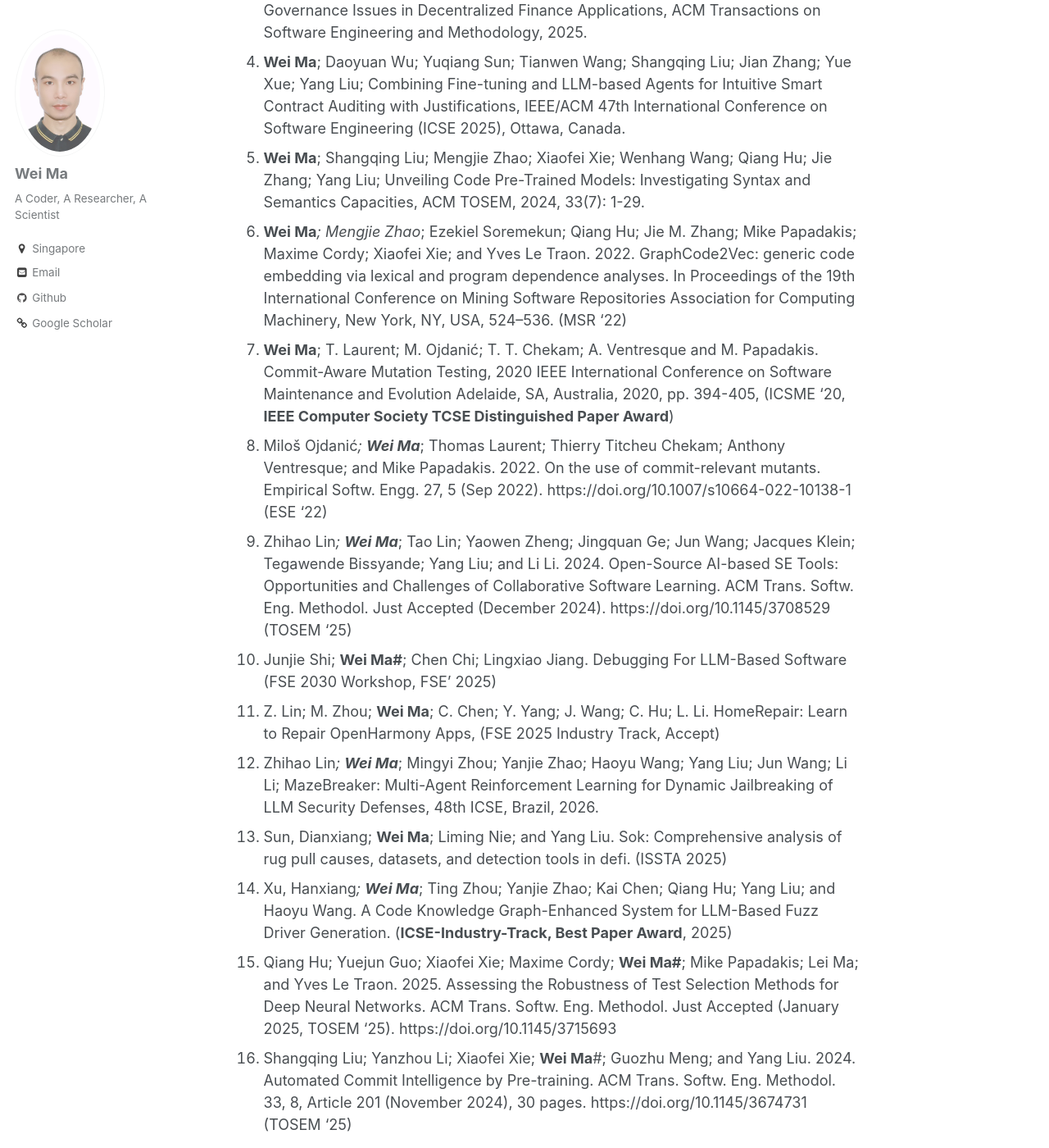
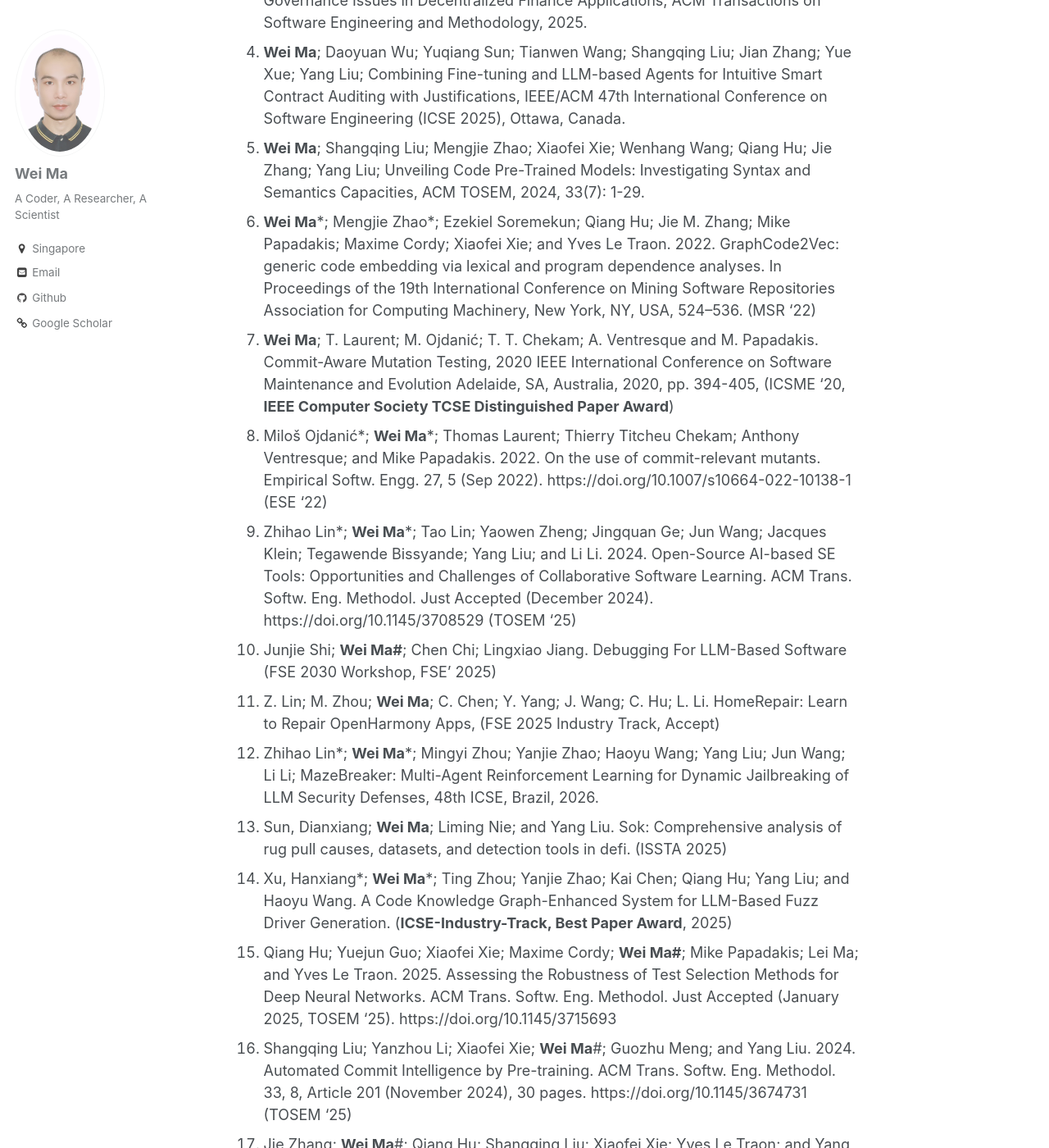
Before and after one commit to Marvinmw/weima, a Jekyll site: the page built from _pages/publications.md, in a window 1280 px wide and 1400 px high, scrolled down 431 px. Shown: the whole window at 82% size. Built offline with Jekyll 4.4.1, drawn with Linux system fonts in a browser that asks for light colours; some of the changed text lies outside the part shown.

```diff
--- a/_pages/publications.md
+++ b/_pages/publications.md
@@ -5,22 +5,22 @@ permalink: /publications/
 author_profile: true
 ---
 
-* co-first author, # corresponding author
+\* co-first author, # corresponding author
 
 1. **Wei Ma**; Mike Papadakis; Anestis Tsakmalis; Maxime Cordy; Yves Le Traon; Test Selection for Deep Learning Systems, ACM Transactions on Software Engineering and Methodology, 2021, 30(2): 1-22.
 2. **Wei Ma**; Thierry Titcheu Chekam; Mike Papadakis; Mark Harman; MuDelta: Delta-Oriented Mutation Testing at Commit Time, the 43rd International Conference on Software Engineering (ICSE 2021), Madrid, Spain.
 3. **Wei Ma**; Chenguang Zhu; Ye Liu; Xiaofei Xie; Yi Li; A Comprehensive Study of Governance Issues in Decentralized Finance Applications, ACM Transactions on Software Engineering and Methodology, 2025.
 4. **Wei Ma**; Daoyuan Wu; Yuqiang Sun; Tianwen Wang; Shangqing Liu; Jian Zhang; Yue Xue; Yang Liu; Combining Fine-tuning and LLM-based Agents for Intuitive Smart Contract Auditing with Justifications, IEEE/ACM 47th International Conference on Software Engineering (ICSE 2025), Ottawa, Canada.
 5. **Wei Ma**; Shangqing Liu; Mengjie Zhao; Xiaofei Xie; Wenhang Wang; Qiang Hu; Jie Zhang; Yang Liu; Unveiling Code Pre-Trained Models: Investigating Syntax and Semantics Capacities, ACM TOSEM, 2024, 33(7): 1-29.
-6. **Wei Ma***; Mengjie Zhao*; Ezekiel Soremekun; Qiang Hu; Jie M. Zhang; Mike Papadakis; Maxime Cordy; Xiaofei Xie; and Yves Le Traon. 2022. GraphCode2Vec: generic code embedding via lexical and program dependence analyses. In Proceedings of the 19th International Conference on Mining Software Repositories Association for Computing Machinery, New York, NY, USA, 524–536. (MSR '22)
+6. **Wei Ma**\*; Mengjie Zhao*; Ezekiel Soremekun; Qiang Hu; Jie M. Zhang; Mike Papadakis; Maxime Cordy; Xiaofei Xie; and Yves Le Traon. 2022. GraphCode2Vec: generic code embedding via lexical and program dependence analyses. In Proceedings of the 19th International Conference on Mining Software Repositories Association for Computing Machinery, New York, NY, USA, 524–536. (MSR '22)
 7. **Wei Ma**; T. Laurent; M. Ojdanić; T. T. Chekam; A. Ventresque and M. Papadakis. Commit-Aware Mutation Testing, 2020 IEEE International Conference on Software Maintenance and Evolution Adelaide, SA, Australia, 2020, pp. 394-405, (ICSME '20, **IEEE Computer Society TCSE Distinguished Paper Award**)
-8. Miloš Ojdanić*; **Wei Ma***; Thomas Laurent; Thierry Titcheu Chekam; Anthony Ventresque; and Mike Papadakis. 2022. On the use of commit-relevant mutants. Empirical Softw. Engg. 27, 5 (Sep 2022). https://doi.org/10.1007/s10664-022-10138-1 (ESE '22)
-9. Zhihao Lin*; **Wei Ma***; Tao Lin; Yaowen Zheng; Jingquan Ge; Jun Wang; Jacques Klein; Tegawende Bissyande; Yang Liu; and Li Li. 2024. Open-Source AI-based SE Tools: Opportunities and Challenges of Collaborative Software Learning. ACM Trans. Softw. Eng. Methodol. Just Accepted (December 2024). https://doi.org/10.1145/3708529 (TOSEM '25)
+8. Miloš Ojdanić*; **Wei Ma**\*; Thomas Laurent; Thierry Titcheu Chekam; Anthony Ventresque; and Mike Papadakis. 2022. On the use of commit-relevant mutants. Empirical Softw. Engg. 27, 5 (Sep 2022). https://doi.org/10.1007/s10664-022-10138-1 (ESE '22)
+9. Zhihao Lin*; **Wei Ma**\*; Tao Lin; Yaowen Zheng; Jingquan Ge; Jun Wang; Jacques Klein; Tegawende Bissyande; Yang Liu; and Li Li. 2024. Open-Source AI-based SE Tools: Opportunities and Challenges of Collaborative Software Learning. ACM Trans. Softw. Eng. Methodol. Just Accepted (December 2024). https://doi.org/10.1145/3708529 (TOSEM '25)
 10. Junjie Shi; **Wei Ma#**; Chen Chi; Lingxiao Jiang. Debugging For LLM-Based Software (FSE 2030 Workshop, FSE' 2025)
 11. Z. Lin; M. Zhou; **Wei Ma**; C. Chen; Y. Yang; J. Wang; C. Hu; L. Li. HomeRepair: Learn to Repair OpenHarmony Apps, (FSE 2025 Industry Track, Accept)
-12. Zhihao Lin*; **Wei Ma***; Mingyi Zhou; Yanjie Zhao; Haoyu Wang; Yang Liu; Jun Wang; Li Li; MazeBreaker: Multi-Agent Reinforcement Learning for Dynamic Jailbreaking of LLM Security Defenses, 48th ICSE, Brazil, 2026.
+12. Zhihao Lin*; **Wei Ma**\*; Mingyi Zhou; Yanjie Zhao; Haoyu Wang; Yang Liu; Jun Wang; Li Li; MazeBreaker: Multi-Agent Reinforcement Learning for Dynamic Jailbreaking of LLM Security Defenses, 48th ICSE, Brazil, 2026.
 13. Sun, Dianxiang; **Wei Ma**; Liming Nie; and Yang Liu. Sok: Comprehensive analysis of rug pull causes, datasets, and detection tools in defi. (ISSTA 2025)
-14. Xu, Hanxiang*; **Wei Ma***; Ting Zhou; Yanjie Zhao; Kai Chen; Qiang Hu; Yang Liu; and Haoyu Wang. A Code Knowledge Graph-Enhanced System for LLM-Based Fuzz Driver Generation. (**ICSE-Industry-Track, Best Paper Award**, 2025)
+14. Xu, Hanxiang*; **Wei Ma**\*; Ting Zhou; Yanjie Zhao; Kai Chen; Qiang Hu; Yang Liu; and Haoyu Wang. A Code Knowledge Graph-Enhanced System for LLM-Based Fuzz Driver Generation. (**ICSE-Industry-Track, Best Paper Award**, 2025)
 15. Qiang Hu; Yuejun Guo; Xiaofei Xie; Maxime Cordy; **Wei Ma#**; Mike Papadakis; Lei Ma; and Yves Le Traon. 2025. Assessing the Robustness of Test Selection Methods for Deep Neural Networks. ACM Trans. Softw. Eng. Methodol. Just Accepted (January 2025, TOSEM '25). https://doi.org/10.1145/3715693
 16. Shangqing Liu; Yanzhou Li; Xiaofei Xie; **Wei Ma**#; Guozhu Meng; and Yang Liu. 2024. Automated Commit Intelligence by Pre-training. ACM Trans. Softw. Eng. Methodol. 33, 8, Article 201 (November 2024), 30 pages. https://doi.org/10.1145/3674731 (TOSEM '25)
 17. Jie Zhang; **Wei Ma**#; Qiang Hu; Shangqing Liu; Xiaofei Xie; Yves Le Traon; and Yang Liu. 2023. A Black-Box Attack on Code Models via Representation Nearest Neighbor Search. In Findings of the Association for Computational Linguistics: Empirical Methods in Natural Language Processing, 2023, pages 9706–9716, Singapore. Association for Computational Linguistics. (EMNLP-Findings '23)
```
